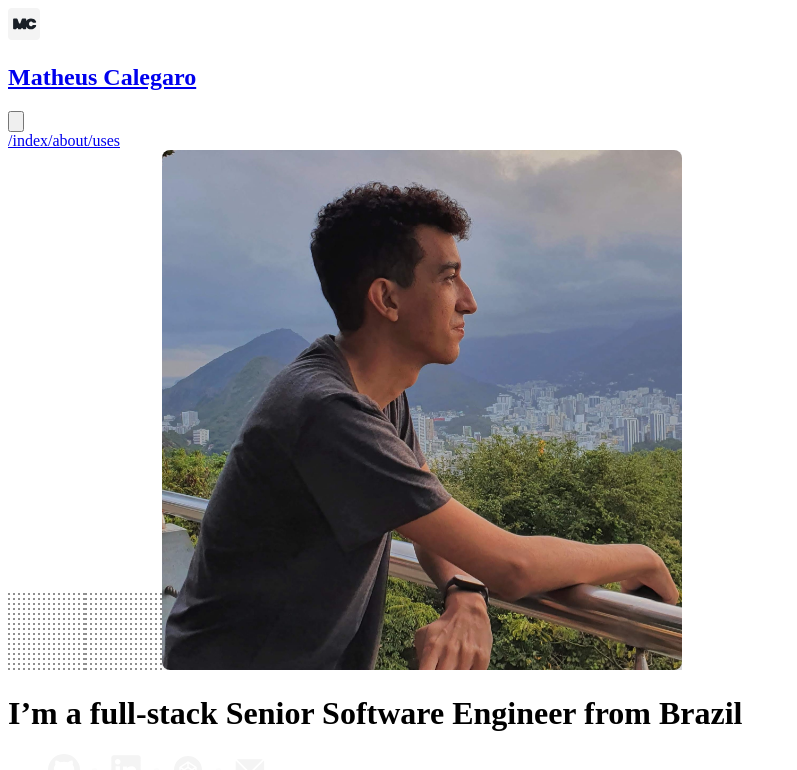
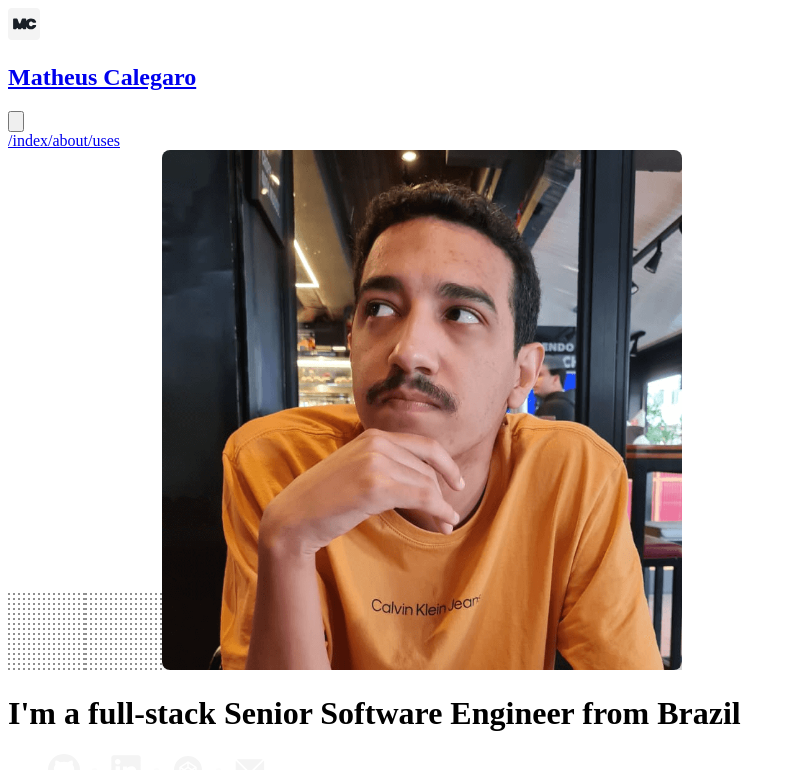
Before and after one commit to mathcale/site, a Next.js app: page / in a window 1280 px wide. Shown: the top 770 px of the page, without its empty margins (0-797 px from the left). Built offline with nearby package versions, Linux system fonts and the light colour scheme.

Commit message:
chore: update home picture

```diff
--- a/src/pages/index.tsx
+++ b/src/pages/index.tsx
@@ -3,7 +3,8 @@ import Link from 'next/link';
 import Head from 'next/head';
 
 import { Layout } from '../components';
-import pic from '../assets/img/mc.jpg';
+
+import pic from '../assets/img/mc.png';
 import styles from '../assets/css/index.module.css';
 
 export default function IndexPage() {
@@ -36,7 +37,7 @@ export default function IndexPage() {
 
             <div className="col-12 md:col-5 flex flex-col justify-center">
               <h1 className="mt-12 mb-8 text-3xl text-white font-extrabold md:leading-tight md:text-7xl md:mt-0 md:mb-16">
-                I’m a full-stack Senior Software Engineer from Brazil
+                I'm a full-stack Senior Software Engineer from Brazil
               </h1>
 
               <ul className={styles.socials}>
```
Also changed, not shown: src/assets/img/mc.jpg (deleted), src/assets/img/mc.png (added).
